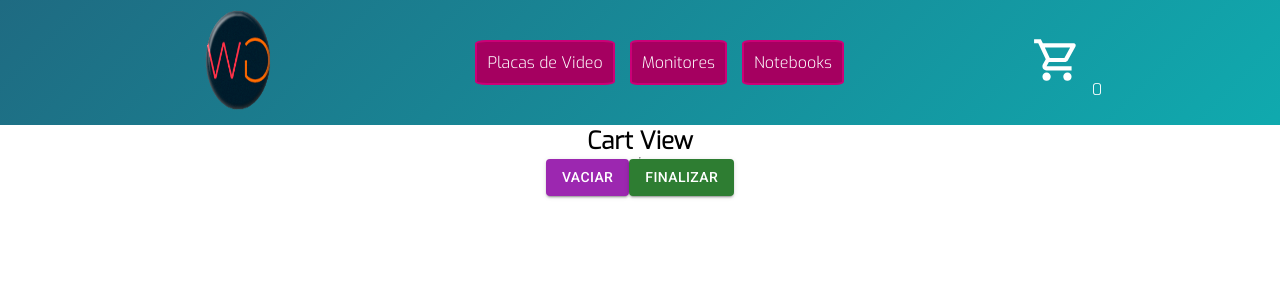
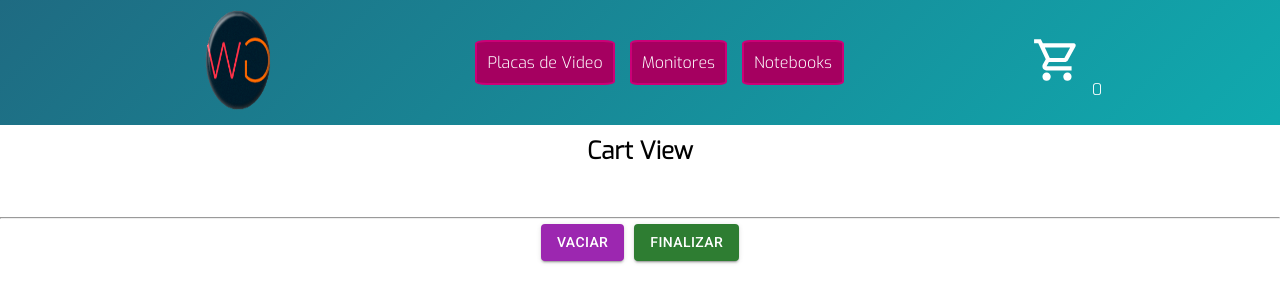
Before and after one commit to JordanGonzalez-Dev/Proyecto-React-JS, a React (Create React App) app: page /cart in a window 1280 px wide. Shown: the top 302 px of the page. Built offline with nearby package versions, Linux system fonts and the light colour scheme.

Commit message:
Sin terminar/CartContext/4

```diff
--- a/src/components/CartView/CartView.css
+++ b/src/components/CartView/CartView.css
@@ -1,6 +1,26 @@
+main {
+    width: 100%;
+}
+
+h2 {
+    text-align: center;
+    padding: 10px;
+}
+
 .cartView {
     display: flex;
     justify-content: center;
     align-items: center;
-    flex-direction: column;
+    flex-wrap: wrap;
+    padding: 20px;
+    gap: 50px;
 }
+
+.cartViewBtn {
+    display: flex;
+    justify-content: center;
+}
+
+.cartViewBtn Button {
+    margin: 5px;
+}
--- a/src/components/CartView/CartView.js
+++ b/src/components/CartView/CartView.js
@@ -9,9 +9,9 @@ export const CartView = () => {
     console.log(cartItems);
 
     return (
-    <main className="cartView">
+    <main>
         <h2>Cart View</h2>
-        <section className="">
+        <section className="cartView">
         {
         cartItems.map((prod)=>(
 
@@ -26,7 +26,7 @@ export const CartView = () => {
         }
         </section>
         <hr/>
-        <div>
+        <div className='cartViewBtn'>
             <Button variant='contained' color='secondary' onClick={emptyCart}>Vaciar</Button>
             <Button variant='contained' color='success'>Finalizar</Button>
         </div>
```
